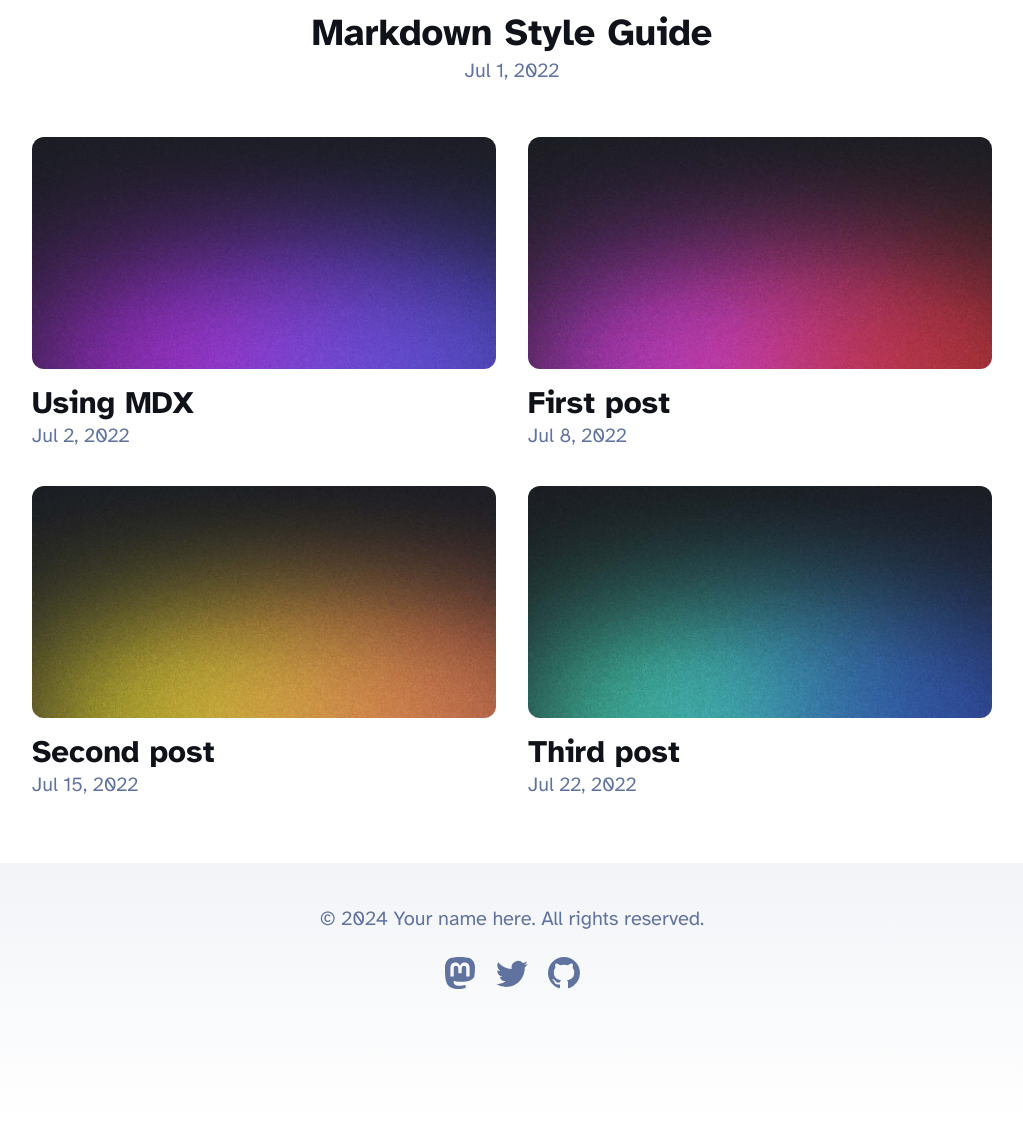
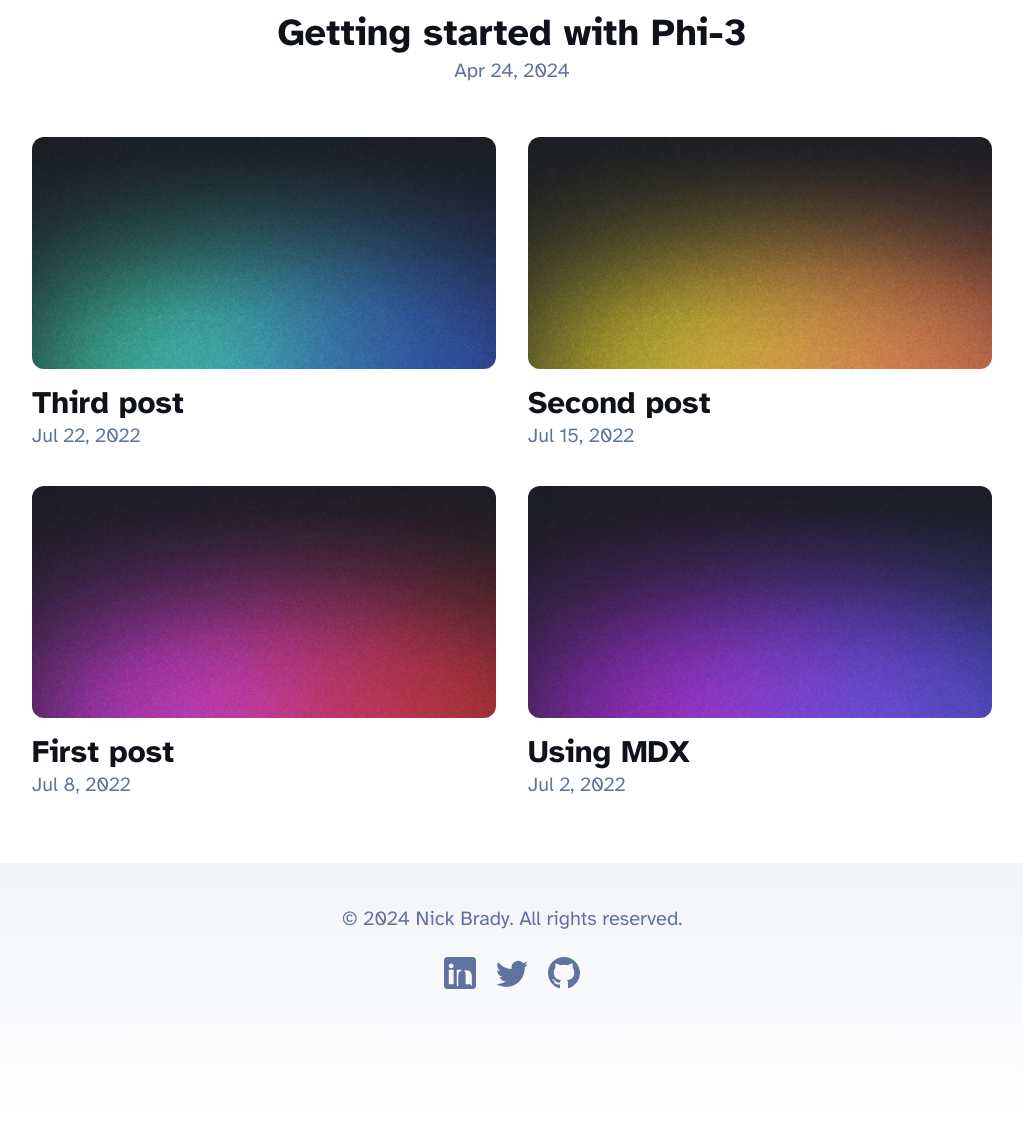
Before and after one commit to nicholasdbrady/cookbook, an Astro site: page /blog in a window 1280 px wide. Shown: the part 621-1742 px from the top of the page, without its empty margins (128-1151 px from the left). Built offline with nearby package versions, Linux system fonts and the light colour scheme; Astro itself is replaced by a stand-in of ours.

Commit message:
resorted by published date; removed mastodon; added linkedin

```diff
--- a/src/components/Footer.astro
+++ b/src/components/Footer.astro
@@ -3,22 +3,24 @@
 ---
 
 <footer>
-	&copy; {today.getFullYear()} Your name here. All rights reserved.
+	&copy; {today.getFullYear()} Nick Brady. All rights reserved.
 	<div class="social-links">
-		<a href="https://m.webtoo.ls/@astro" target="_blank">
-			<span class="sr-only">Follow Astro on Mastodon</span>
+		<!-- TODO: Fix the LinkedIn icon -->
+		<a href="https://www.linkedin.com/in/nicholasdbrady" target="_blank">
+			<span class="sr-only">Follow Nick on LinkedIn</span>
 			<svg
 				viewBox="0 0 16 16"
 				aria-hidden="true"
 				width="32"
 				height="32"
-				astro-icon="social/mastodon"
+				astro-icon="social/linkedin"
 				><path
 					fill="currentColor"
-					d="M11.19 12.195c2.016-.24 3.77-1.475 3.99-2.603.348-1.778.32-4.339.32-4.339 0-3.47-2.286-4.488-2.286-4.488C12.062.238 10.083.017 8.027 0h-.05C5.92.017 3.942.238 2.79.765c0 0-2.285 1.017-2.285 4.488l-.002.662c-.004.64-.007 1.35.011 2.091.083 3.394.626 6.74 3.78 7.57 1.454.383 2.703.463 3.709.408 1.823-.1 2.847-.647 2.847-.647l-.06-1.317s-1.303.41-2.767.36c-1.45-.05-2.98-.156-3.215-1.928a3.614 3.614 0 0 1-.033-.496s1.424.346 3.228.428c1.103.05 2.137-.064 3.188-.189zm1.613-2.47H11.13v-4.08c0-.859-.364-1.295-1.091-1.295-.804 0-1.207.517-1.207 1.541v2.233H7.168V5.89c0-1.024-.403-1.541-1.207-1.541-.727 0-1.091.436-1.091 1.296v4.079H3.197V5.522c0-.859.22-1.541.66-2.046.456-.505 1.052-.764 1.793-.764.856 0 1.504.328 1.933.983L8 4.39l.417-.695c.429-.655 1.077-.983 1.934-.983.74 0 1.336.259 1.791.764.442.505.661 1.187.661 2.046v4.203z"
+					d="M14.4 0H1.6C.716 0 0 .716 0 1.6v12.8C0 15.284.716 16 1.6 16h12.8c.884 0 1.6-.716 1.6-1.6V1.6C16 .716 15.284 0 14.4 0zM4.8 13.6H2.4V6.4h2.4v7.2zm-1.2-8c-.84 0-1.2-.56-1.2-1.2 0-.64.36-1.2 1.2-1.2s1.2.56 1.2 1.2c0 .64-.36 1.2-1.2 1.2zm9.6 8h-2.4v-4.8c0-1.12-.24-2-1.6-2-1.44 0-2.08 1.12-2.08 2.88v4.88H6.4V6.4h2.32v1.52h.04c.32-.6 1.08-1.24 2.28-1.24 2.44 0 2.88 1.6 2.88 3.68v4.24z"
 				></path></svg
 			>
 		</a>
+		<!-- TODO: Fix the LinkedIn icon -->
 		<a href="https://twitter.com/astrodotbuild" target="_blank">
 			<span class="sr-only">Follow Astro on Twitter</span>
 			<svg viewBox="0 0 16 16" aria-hidden="true" width="32" height="32" astro-icon="social/twitter"
--- a/src/content/blog/markdown-style-guide.md
+++ b/src/content/blog/getting-started-with-phi-3.md
@@ -1,7 +1,7 @@
 ---
-title: 'Markdown Style Guide'
+title: 'Getting started with Phi-3'
 description: 'Here is a sample of some basic Markdown syntax that can be used when writing Markdown content in Astro.'
-pubDate: 'Jul 01 2022'
+pubDate: 'Apr 24 2024'
 heroImage: '/blog-placeholder-1.jpg'
 ---
 
--- a/src/pages/blog/index.astro
+++ b/src/pages/blog/index.astro
@@ -7,7 +7,7 @@
 import FormattedDate from '../../components/FormattedDate.astro';
 
 const posts = (await getCollection('blog')).sort(
-	(a, b) => a.data.pubDate.valueOf() - b.data.pubDate.valueOf()
+	(a, b) => b.data.pubDate.valueOf() - a.data.pubDate.valueOf()
 );
 ---
 
```
